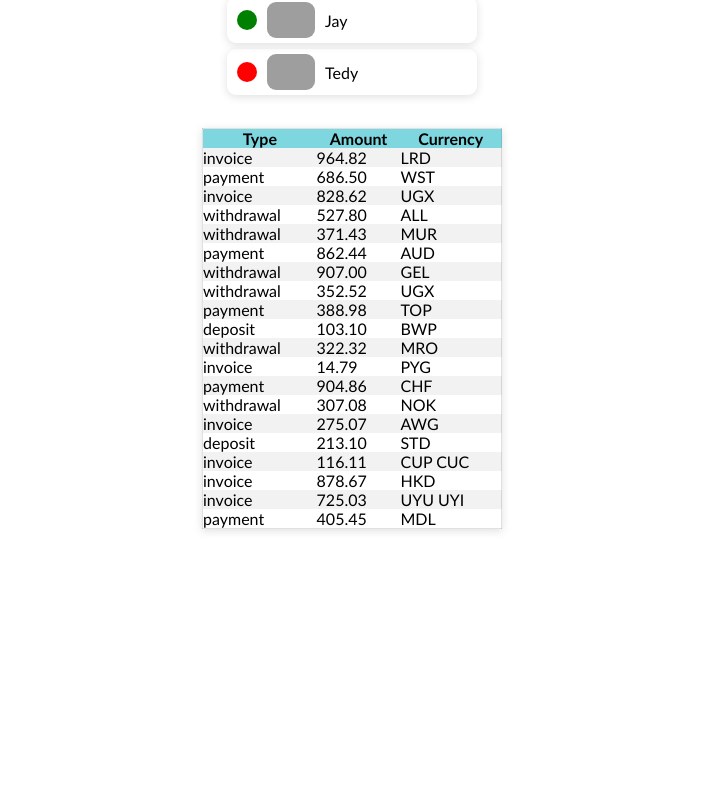
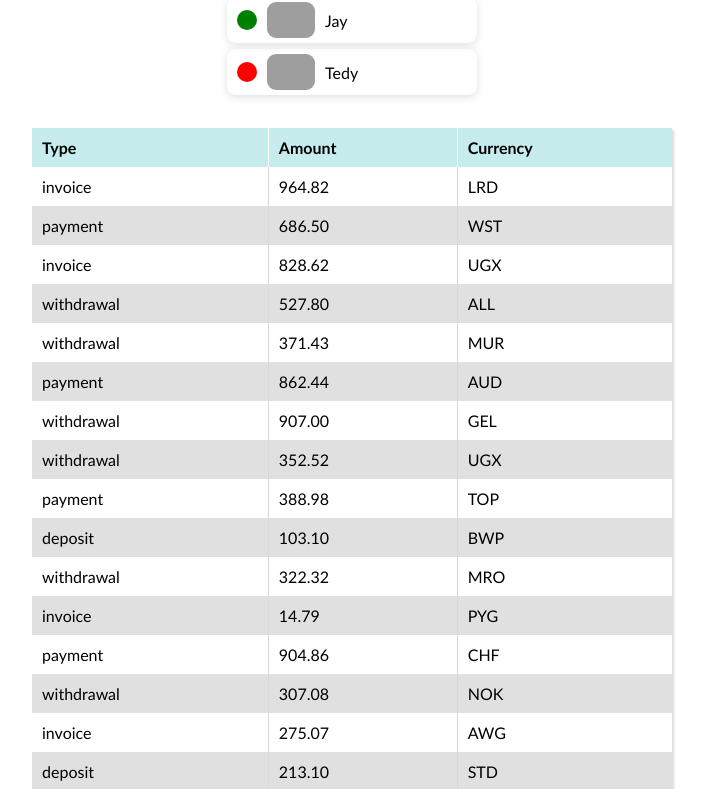
Before and after one commit to juandrepanther/react-task-01, a React (Create React App) app: page / in a window 1280 px wide. Shown: the part 1392-2181 px from the top of the page, without its empty margins (288-994 px from the left). Before the commit the page ends 1961 px from the top, so only its background shows below. Built offline with nearby package versions, Linux system fonts and the light colour scheme; grey boxes are pictures that could not be loaded.

Commit message:
updated styles on Table

```diff
--- a/src/App.css
+++ b/src/App.css
@@ -4,3 +4,35 @@
     font-family: 'Trebuchet MS', 'Lucida Sans Unicode', 'Lucida Grande',
     'Lucida Sans', Arial, sans-serif;
 }
+
+table {
+    border-collapse: collapse;
+    width: 50%;
+    box-shadow: rgba(0, 0, 0, 0.15) 1.95px 1.95px 2.6px;
+}
+
+th, td {
+
+    text-align: left;
+    padding: 10px;
+}
+
+thead {
+    background-color: #c7ecee;
+
+}
+th:nth-child(1) {
+    border-right: 1px rgb(255, 255, 255) solid;
+}
+th:nth-child(3) {
+    border-left: 1px rgb(255, 255, 255) solid;
+}
+tbody:nth-child(odd) {
+    background-color: #e0e0e0;
+}
+td:nth-child(1) {
+    border-right: 1px rgb(216, 216, 216) solid;
+}
+td:nth-child(3) {
+    border-left: 1px rgb(216, 216, 216) solid;
+}
--- a/src/components/TransactionHistory.js
+++ b/src/components/TransactionHistory.js
@@ -8,51 +8,32 @@ const Wrapper = styled.div`
   display: flex;
   justify-content: center;
 `
-const Table = styled.table`
-  border: 1px rgba(99, 99, 99, 0.2) solid;
-  border-collapse: collapse;
 
-  box-shadow: rgba(99, 99, 99, 0.2) 0px 2px 8px 0px;
-  width: 300px;
-  margin: 0;
-  padding: 0;
-`
-const Headers = styled.thead`
-  background-color: #7ed6df;
-  margin: 0;
-  padding: 0;
-`
-const Items = styled.tbody`
-  &:nth-child(even) {
-    background-color: #f2f2f2;
-  }
-  /* &:last-child {
-    border-bottom-left-radius: 10px;
-  } */
-`
+
+
 function TransactionHistory(props) {
   return (
     <Wrapper>
-      <Table>
-        <Headers>
+      <table>
+        <thead>
           <tr>
             <th>Type</th>
             <th>Amount</th>
             <th>Currency</th>
           </tr>
-        </Headers>
+        </thead>
         {props.transactions.map((item) => {
           return (
-            <Items key={item.id}>
+            <tbody key={item.id}>
               <tr>
                 <td>{item.type}</td>
                 <td>{item.amount}</td>
                 <td>{item.currency}</td>
               </tr>
-            </Items>
+            </tbody>
           )
         })}
-      </Table>
+      </table>
     </Wrapper>
   )
 }
```
